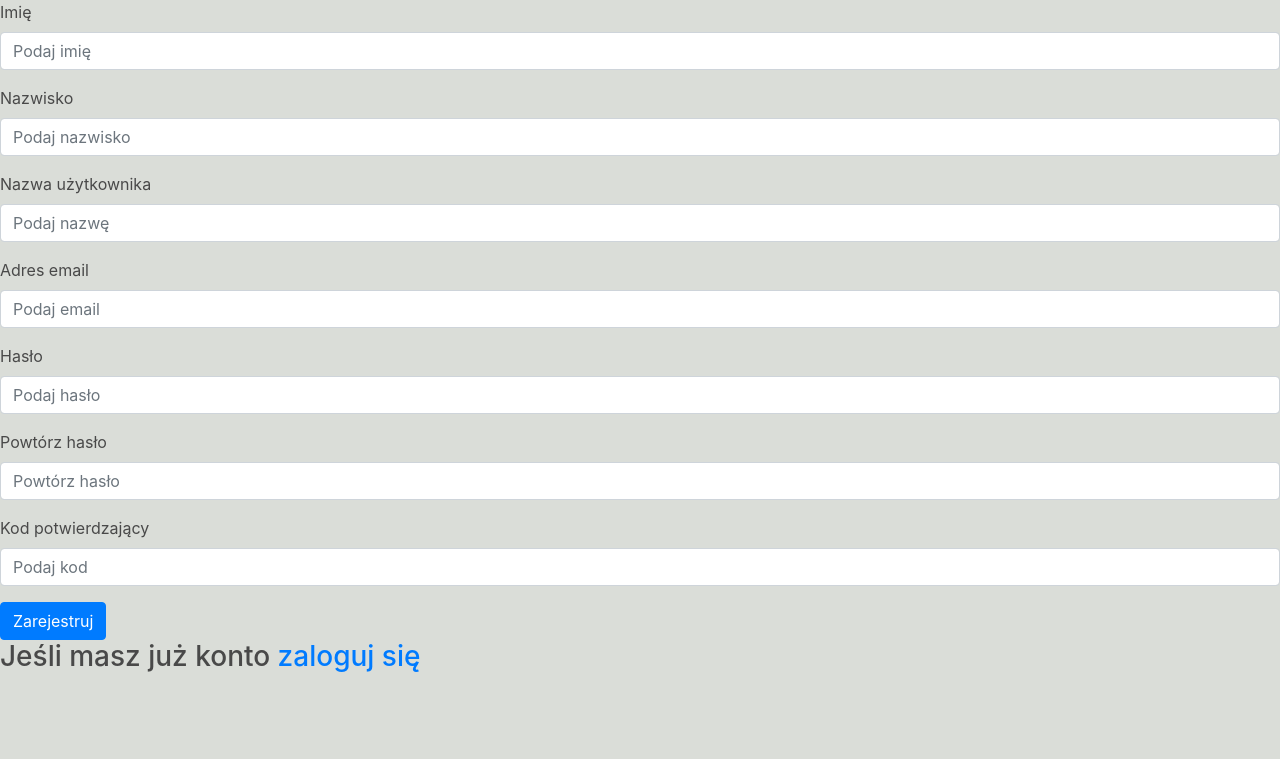
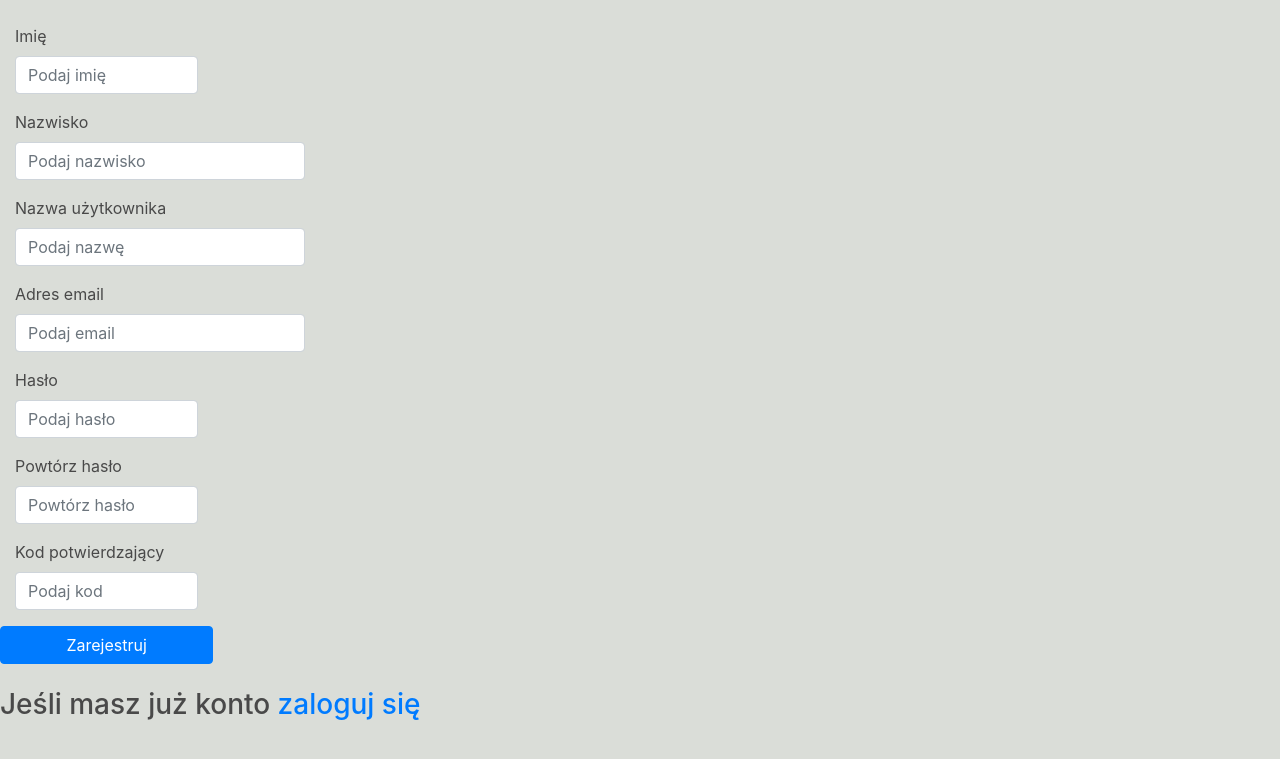
Before and after one commit to Kominiarz97/rod_django_project, a Django app: page /register/ in a window 1280 px wide. Shown: the top 759 px of the page. Run offline with Django 3.2, Linux system fonts and the light colour scheme; some libraries are stand-ins or nearby versions.

Commit message:
little changes

```diff
--- a/rod/templates/rod/base.html
+++ b/rod/templates/rod/base.html
@@ -17,7 +17,7 @@
     <nav class="navbar navbar-expand-lg navbar-dark bg-dark">
 	  <a class="navbar-brand" href="/home">System wykrywania zagrożeń</a>
         {% if user.is_authenticated %}
-        <h3>Witaj {{ user.first_name }} {{ user.last_name }}</h3>
+        <h3 class="text-primary">Witaj {{ user.first_name }} {{ user.last_name }}</h3>
         {% endif %}
 	  <button class="navbar-toggler" type="button" data-toggle="collapse" data-target="#navbarNav" aria-controls="navbarNav" aria-expanded="false" aria-label="Toggle navigation">
 		<span class="navbar-toggler-icon"></span>
--- a/users/templates/users/register.html
+++ b/users/templates/users/register.html
@@ -12,40 +12,42 @@
     <title>Rejestracja</title>
 </head>
 <body>
+    <br>
     <div class="stacked" >
     <form method="post">
      {% csrf_token %}
-      <div class="form-group">
+      <div class="form-group col-lg-2">
         <label for="first_name">Imię</label>
         <input type="text" class="form-control" name="first_name" placeholder="Podaj imię">
       </div>
-      <div class="form-group">
+      <div class="form-group col-lg-3">
         <label for="last_name">Nazwisko</label>
         <input type="text" class="form-control" name="last_name" placeholder="Podaj nazwisko">
       </div>
-      <div class="form-group">
+      <div class="form-group col-lg-3">
         <label for="username">Nazwa użytkownika</label>
         <input type="text" class="form-control" name="username" placeholder="Podaj nazwę">
       </div>
-      <div class="form-group">
+      <div class="form-group col-lg-3">
         <label for="email">Adres email</label>
         <input type="email" class="form-control" name="email" aria-describedby="emailHelp" placeholder="Podaj email">
       </div>
-      <div class="form-group">
+      <div class="form-group col-lg-2">
         <label for="password1">Hasło</label>
         <input type="password" class="form-control" name="password1" placeholder="Podaj hasło">
       </div>
-      <div class="form-group">
+      <div class="form-group col-lg-2">
         <label for="password2">Powtórz hasło</label>
         <input type="password" class="form-control" name="password2" placeholder="Powtórz hasło">
       </div>
-      <div class="form-group">
+      <div class="form-group col-lg-2">
         <label for="code">Kod potwierdzający</label>
         <input type="text" class="form-control" name="code" placeholder="Podaj kod">
       </div>
-      <button type="submit" class="btn btn-primary">Zarejestruj</button>
+      <button type="submit" class="btn btn-primary col-lg-2">Zarejestruj</button>
     </form>
     </div>
+    <br>
     <h3>Jeśli masz już konto <a href="/">zaloguj się</a> </h3>
         <div>
             {% for message in messages %}
--- a/users/views.py
+++ b/users/views.py
@@ -25,7 +25,6 @@ def register(request):
         return redirect('/home')
     else:
         if request.method=='POST':
-            print('powinno być')
             first_name=request.POST.get('first_name')
             last_name = request.POST.get('last_name')
             username = request.POST.get('username')
```
Also changed, not shown: users/templates/users/login.html (+5 -4 lines).
